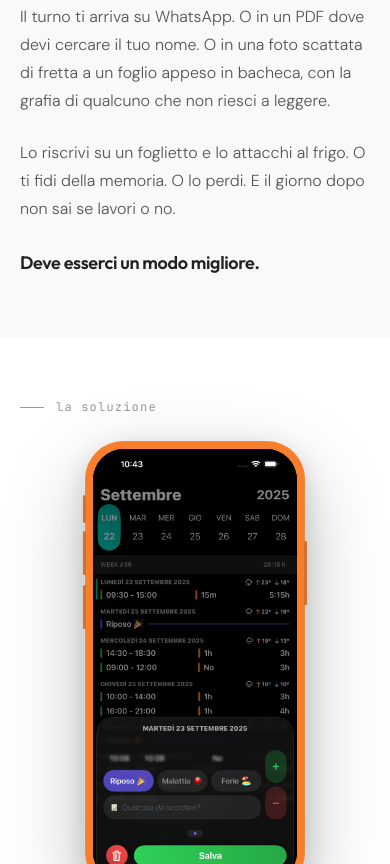
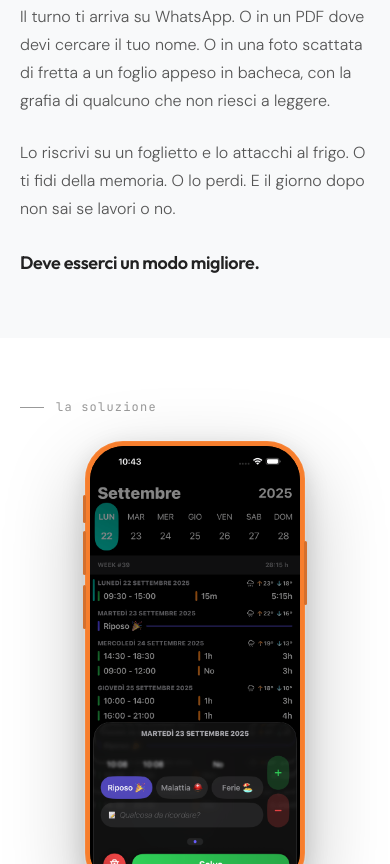
Before and after one commit to andrealufino/sheefts-website, a plain HTML site: page public/index.html in a window 390 px wide. Shown: the part 1136-2000 px from the top of the page. Drawn offline with Linux system fonts and the light colour scheme.

Commit message:
Slim down iPhone frame thickness
Reduce iphone__screen inset: 10px→6px, 8px→5px, 7px→4px
Adjust border-radius proportionally to maintain visual continuity

```diff
--- a/public/style.css
+++ b/public/style.css
@@ -501,20 +501,20 @@ html.dark .iphone {
 }
 .iphone__screen {
     position: absolute;
-    inset: 10px;
+    inset: 6px;
     background: #000;
-    border-radius: 36px;
+    border-radius: 39px;
     overflow: hidden;
     display: flex;
     flex-direction: column;
 }
 .iphone--sm .iphone__screen {
-    inset: 8px;
-    border-radius: 31px;
+    inset: 5px;
+    border-radius: 34px;
 }
 .iphone--xs .iphone__screen {
-    inset: 7px;
-    border-radius: 26px;
+    inset: 4px;
+    border-radius: 29px;
 }
 .iphone__screen > img {
     width: 100%;
```
